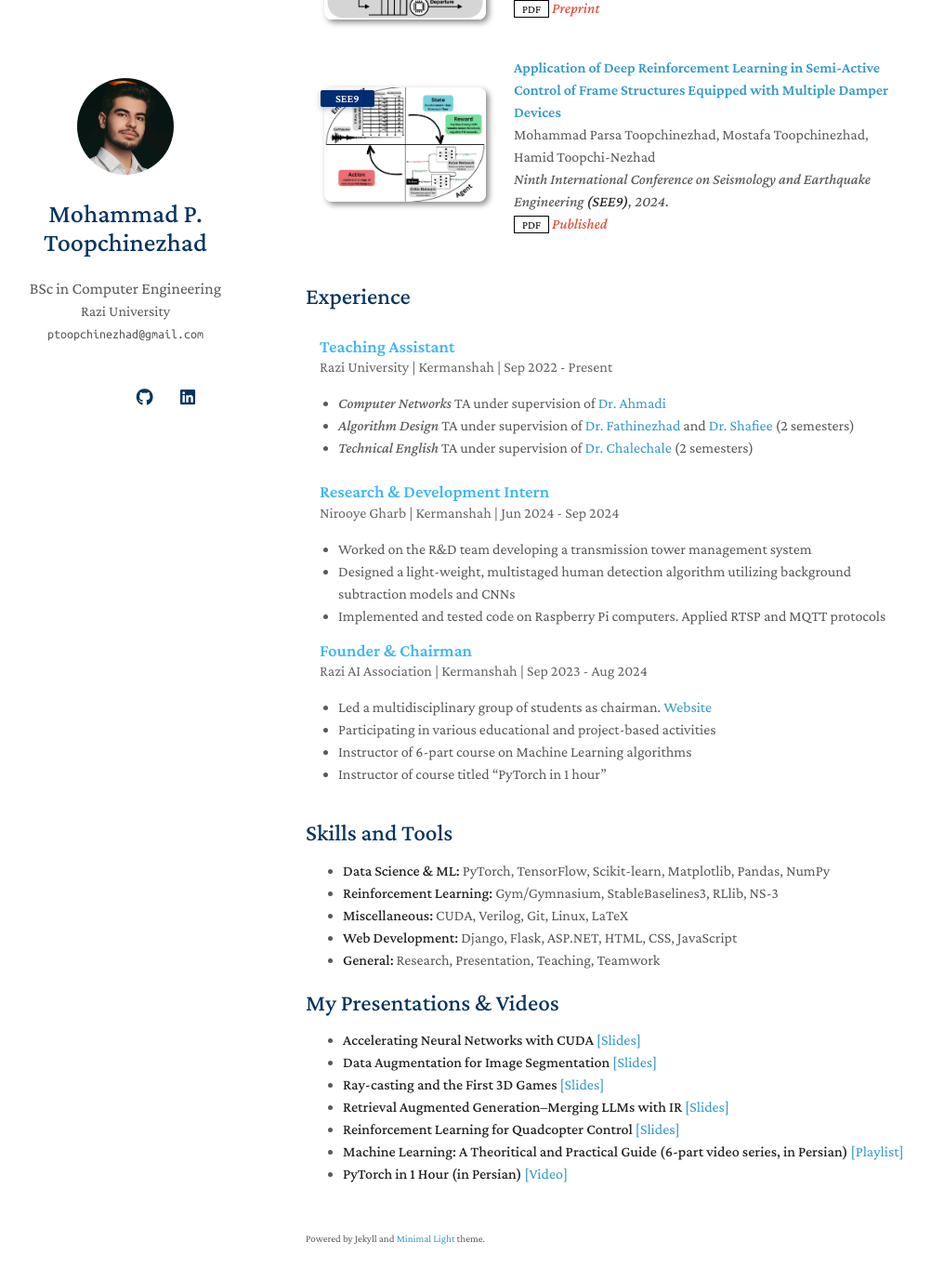
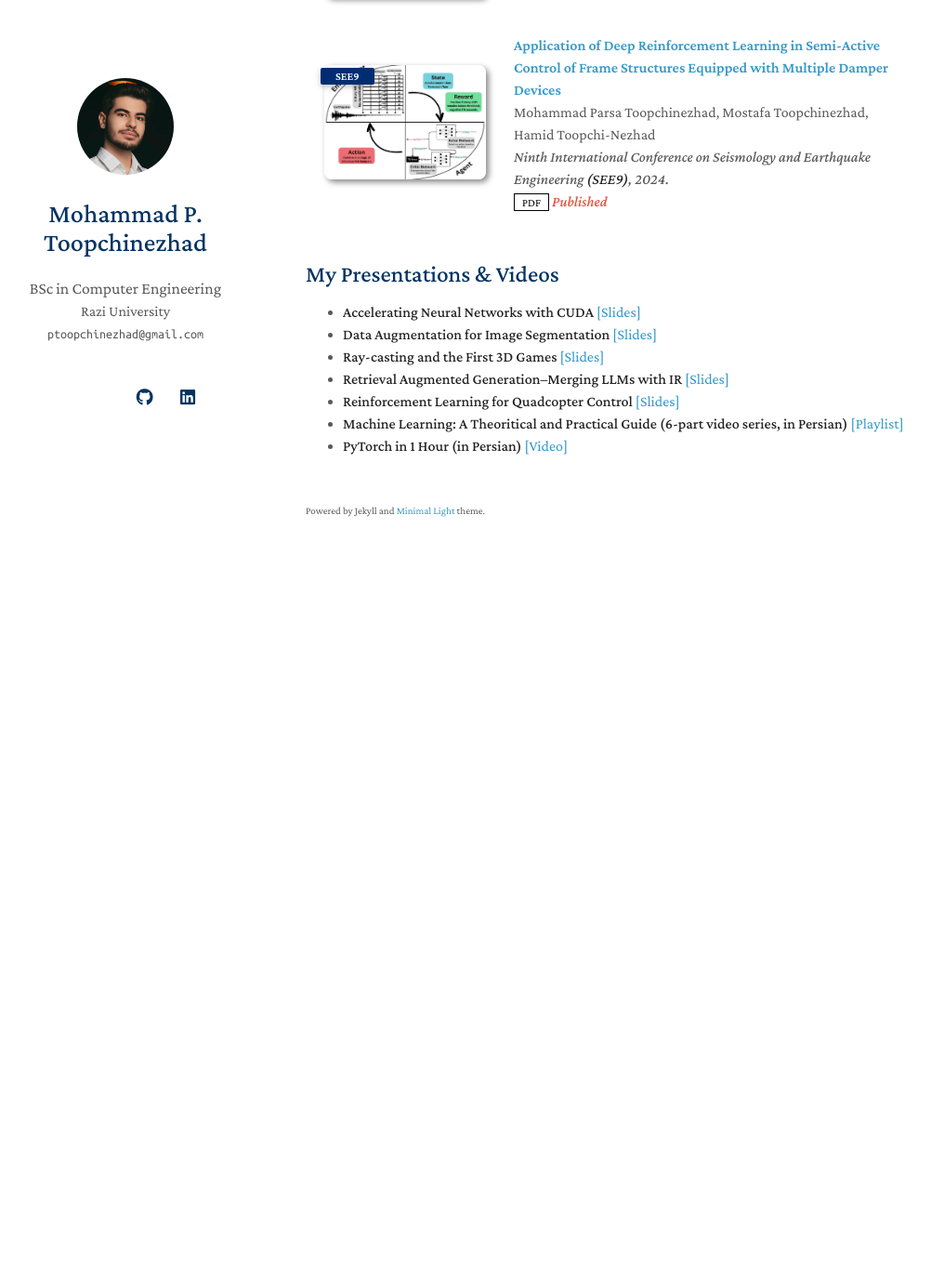
Before and after one commit to Procedurally-Generated-Human/Procedurally-Generated-Human.github.io, a Jekyll site: the page built from index.md, in a window 1280 px wide and 1400 px high, scrolled down 761 px. Shown: the top 1378 px of the window at 93% size, without its empty margins (141-1143 px from the left). Built offline with Jekyll 4.4.1, drawn with Linux system fonts in a browser that asks for light colours; a style sheet for code colours, icons or effects is not loaded; our own code applies the rules of GitHub Pages for plain Markdown files; after the commit the page ends 1391 px from its top, so only the background shows below that; some of the changed text lies outside the part shown.

Commit message:
Update index.md

```diff
--- a/index.md
+++ b/index.md
@@ -4,11 +4,11 @@ layout: homepage
 
 ## About Me
 
-My full name is Mohammad Parsa Toopchinezhad. I am a final year Computer Engineering student at Razi University; experienced with research and teaching. Throughout my studies, I have primarily focused on Machine Learning (ML)--particularly Reinforcement Learning (RL)--which I have successfully applied to solve various simulated and real-world problems. Currently, I am working with my supervisor, [Dr. Ahmadi](https://scholar.google.com/citations?user=nLI3EwoAAAAJ&hl=en), to develop adaptable ML agents for next-generation computer networks.
+My full name is Mohammad Parsa Toopchinezhad. I am a Master's student at Concordia University studing CS. My research primarily focuses on applying Machine Learning (ML)--particularly Reinforcement Learning (RL)-- to solve various real-world problems. Currently, I am working with my supervisor, [Dr. Bentaleb](https://scholar.google.com/citations?user=rRq6FiAAAAAJ&hl=en), to develop adaptable ML agents for next-generation computer networks.
 
 <div style="background-color:rgba(1, 121, 236, 0.2); border-left:5px solid #3eb7f0; margin:20px; padding:7px 10px 7px 20px; font-style:italic;">
 
-Seeking master's position for Fall 2025
+The info on this page is probably outdated. Please refer to my CV for the latest.
 
 </div>
 
@@ -20,71 +20,6 @@ Seeking master's position for Fall 2025
 
 {% include_relative _includes/publications.md %}
 
-## Experience
-
-
-<div style="
-    border-radius: 5px;
-    padding: 15px;
-    background-color:transparent;
-">
-    <h3 style="color: #3eb7f0; margin-top: 0px;">
-        Teaching Assistant
-    </h3>
-    <p style="color: #666; margin-bottom: 15px; margin-top: -20px">Razi University | Kermanshah | Sep 2022 - Present</p>
-    <ul style="list-style-type: disc; padding-left: 20px; ">
-        <li><i>Computer Networks</i> TA under supervision of <a href="https://scholar.google.com/citations?user=nLI3EwoAAAAJ&hl=en">Dr. Ahmadi</a></li>
-                <li><i>Algorithm Design</i> TA under supervision of <a href="https://scholar.google.com/citations?user=0-MY9rYAAAAJ&hl=en">Dr. Fathinezhad</a> and <a href="https://scholar.google.com/citations?hl=en&user=PPq5ipEAAAAJ&">Dr. Shafiee</a> (2 semesters)</li>
-        <li><i>Technical English</i> TA under supervision of <a href="https://scholar.google.com/citations?hl=en&user=C1-FBkUAAAAJ&">Dr. Chalechale</a> (2 semesters)</li>
-    </ul>
-</div>
-
-
-<div style="
-    border-radius: 5px;
-    padding: 15px;
-    background-color:transparent;
-">
-    <h3 style="color: #3eb7f0; margin-top: -25px;">
-        Research & Development Intern
-    </h3>
-    <p style="color: #666; margin-bottom: 15px; margin-top: -20px">Nirooye Gharb | Kermanshah | Jun 2024 - Sep 2024</p>
-    <ul style="list-style-type: disc; padding-left: 20px;">
-        <li>Worked on the R&D team developing a transmission tower management system </li>
-        <li>Designed a light-weight, multistaged human detection algorithm utilizing background subtraction models and CNNs</li>
-        <li>Implemented and tested code on Raspberry Pi computers. Applied RTSP and MQTT protocols</li>
-    </ul>
-</div>
-
-
-<div style="
-    border-radius: 5px;
-    padding: 15px;
-    background-color:transparent;
-">
-    <h3 style="color: #3eb7f0; margin-top: -35px;">
-        Founder & Chairman
-    </h3>
-    <p style="color: #666; margin-bottom: 15px; margin-top: -20px">Razi AI Association | Kermanshah | Sep 2023 - Aug 2024</p>
-    <ul style="list-style-type: disc; padding-left: 20px;">
-        <li>Led a multidisciplinary group of students as chairman. <a href="https://razi-aia.ir/en/">Website</a></li>
-        <li>Participating in various educational and project-based activities</li>
-        <li>Instructor of 6-part course on Machine Learning algorithms</li>
-        <li>Instructor of course titled “PyTorch in 1 hour”</li>
-    </ul>
-</div>
-
-
-
-## Skills and Tools
-
-- **Data Science & ML:** PyTorch, TensorFlow, Scikit-learn, Matplotlib, Pandas, NumPy
-- **Reinforcement Learning:** Gym/Gymnasium, StableBaselines3, RLlib, NS-3
-- **Miscellaneous:** CUDA, Verilog, Git, Linux, LaTeX
-- **Web Development:** Django, Flask, ASP.NET, HTML, CSS, JavaScript
-- **General:** Research, Presentation, Teaching, Teamwork
-
-
 
 ## My Presentations & Videos
 
```
